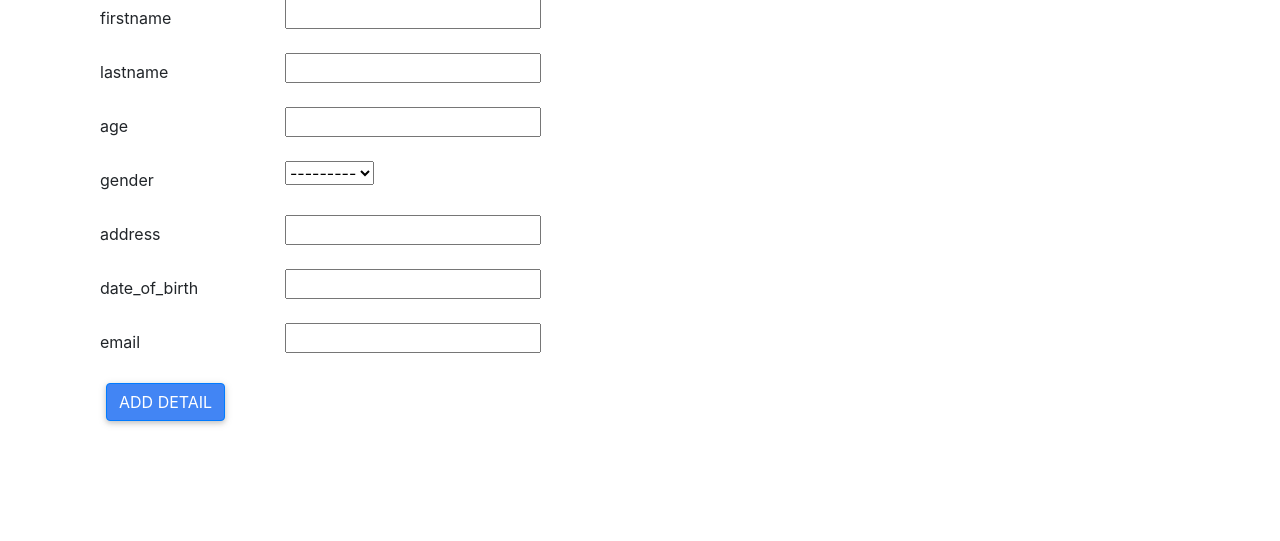
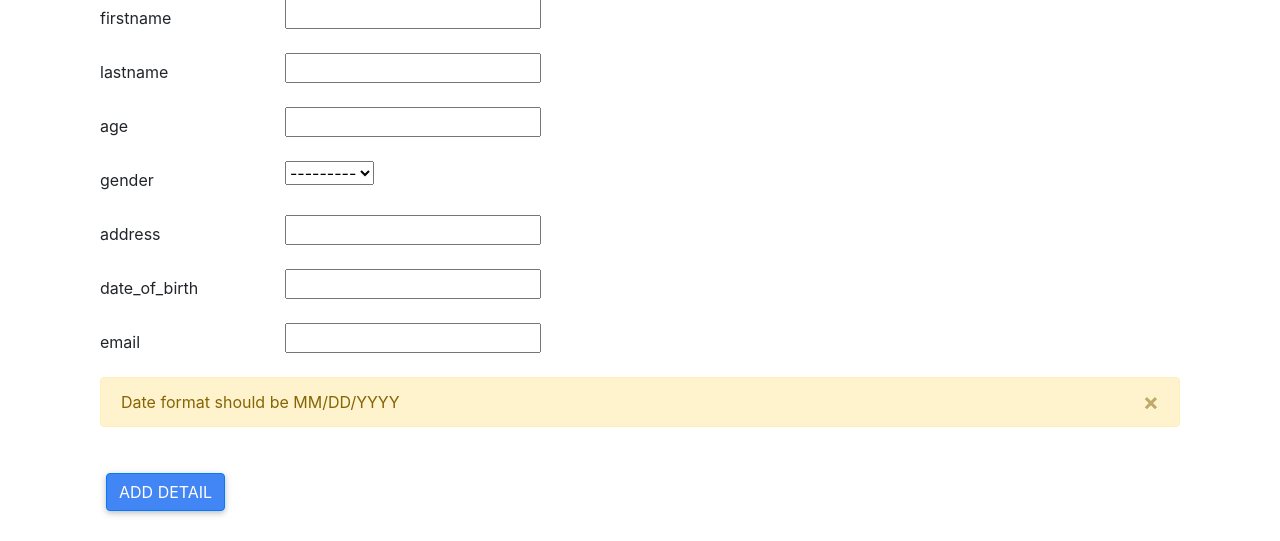
Before and after one commit to CharaD7/biodata-python, a Django app: page /add_detail/ in a window 1280 px wide. Shown: the part 309-850 px from the top of the page. Before the commit the page ends 735 px from the top, so only its background shows below. Run offline with Django 3.2, Linux system fonts and the light colour scheme; some libraries are stand-ins or nearby versions.

Commit message:
Cautioned date of birth format

```diff
--- a/templates/biodata/add_detail.html
+++ b/templates/biodata/add_detail.html
@@ -33,6 +33,14 @@
 
         {% endfor %}
 
+        <div class="alert alert-warning alert-dismissible fade show" role="alert">
+            Date format should be MM/DD/YYYY
+            <button type="button" class="close" data-dismiss="alert" aria-label="Close">
+                <span aria-hidden="true">&times;</span>
+            </button>
+        </div>
+        <br>
+
         <button class="btn btn-primary" type="submit" name="button">Add Detail</button>
 
     </form>
```
Also changed, not shown: templates/base.html (indentation only).
